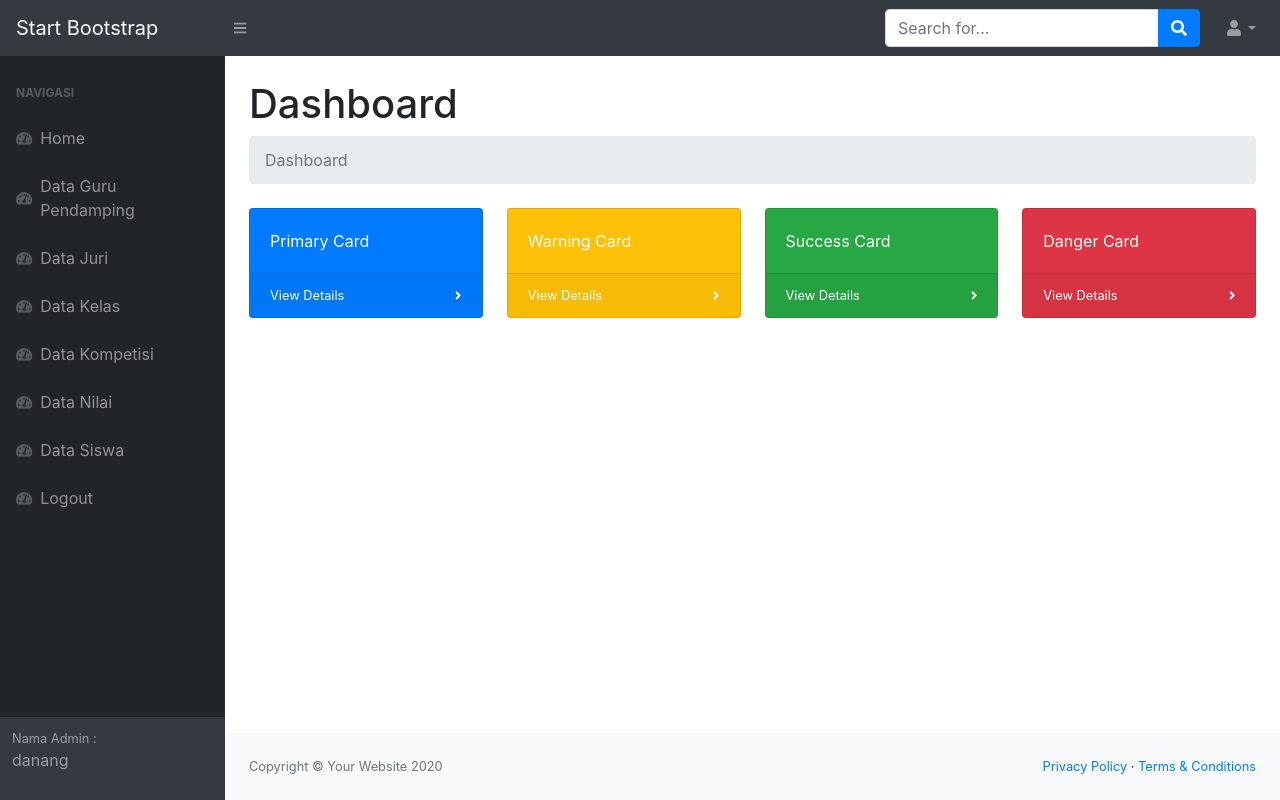
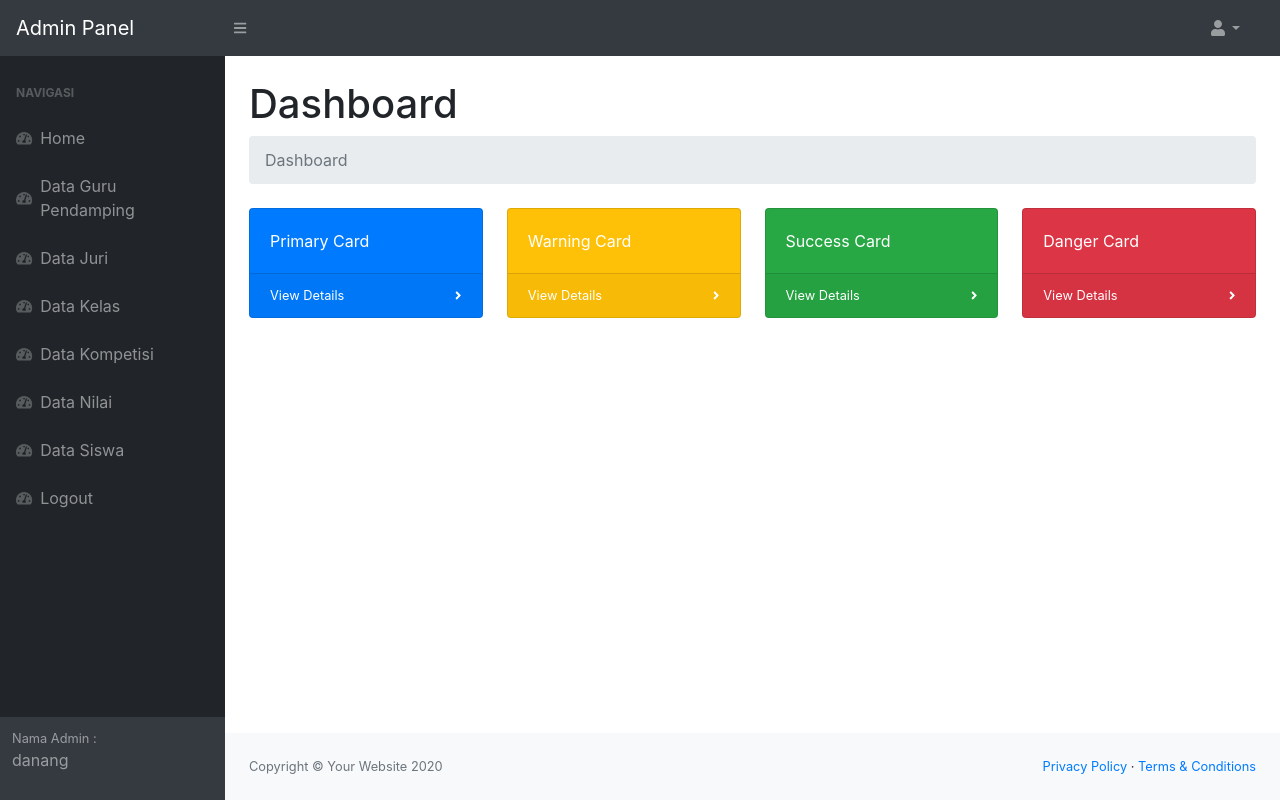
Before and after one commit to developeraljannah/sistem_infomasi_olimpiade_lomba, a PHP site: page /home.php in a window 1280 px wide. Run offline with PHP 8.4, Linux system fonts and the light colour scheme; a user stored in the database is signed in; some libraries are stand-ins or nearby versions.

Commit message:
Update home.php

```diff
--- a/sistem_informasi_olimpiade_lomba/admin/home.php
+++ b/sistem_informasi_olimpiade_lomba/admin/home.php
@@ -1,7 +1,7 @@
 <?php
 session_start();
 if ($_SESSION['kondisi'] != "login") {
-  header("location:index.php?pesan=belum_login");
+    header("location:index.php?pesan=belum_login");
 }
 ?>
 <!DOCTYPE html>
@@ -21,26 +21,15 @@ if ($_SESSION['kondisi'] != "login") {
 
 <body class="sb-nav-fixed">
     <nav class="sb-topnav navbar navbar-expand navbar-dark bg-dark">
-        <a class="navbar-brand" href="index.html">Start Bootstrap</a>
+        <a class="navbar-brand" href="index.html">Admin Panel</a>
         <button class="btn btn-link btn-sm order-1 order-lg-0" id="sidebarToggle" href="#"><i class="fas fa-bars"></i></button>
-        <!-- Navbar Search-->
-        <form class="d-none d-md-inline-block form-inline ml-auto mr-0 mr-md-3 my-2 my-md-0">
-            <div class="input-group">
-                <input class="form-control" type="text" placeholder="Search for..." aria-label="Search" aria-describedby="basic-addon2" />
-                <div class="input-group-append">
-                    <button class="btn btn-primary" type="button"><i class="fas fa-search"></i></button>
-                </div>
-            </div>
-        </form>
+
         <!-- Navbar-->
-        <ul class="navbar-nav ml-auto ml-md-0">
+        <ul class="navbar-nav ml-auto mr-0 mr-md-3 my-2 my-md-0">
             <li class="nav-item dropdown">
                 <a class="nav-link dropdown-toggle" id="userDropdown" href="#" role="button" data-toggle="dropdown" aria-haspopup="true" aria-expanded="false"><i class="fas fa-user fa-fw"></i></a>
                 <div class="dropdown-menu dropdown-menu-right" aria-labelledby="userDropdown">
-                    <a class="dropdown-item" href="#">Settings</a>
-                    <a class="dropdown-item" href="#">Activity Log</a>
-                    <div class="dropdown-divider"></div>
-                    <a class="dropdown-item" href="login.html">Logout</a>
+                    <a class="dropdown-item" href="logout.php">Logout</a>
                 </div>
             </li>
         </ul>
@@ -58,7 +47,7 @@ if ($_SESSION['kondisi'] != "login") {
                         $username = $_SESSION['username'];
                         echo $username;
                         ?>
-                        </p>
+                    </p>
                 </div>
             </nav>
         </div>
```
